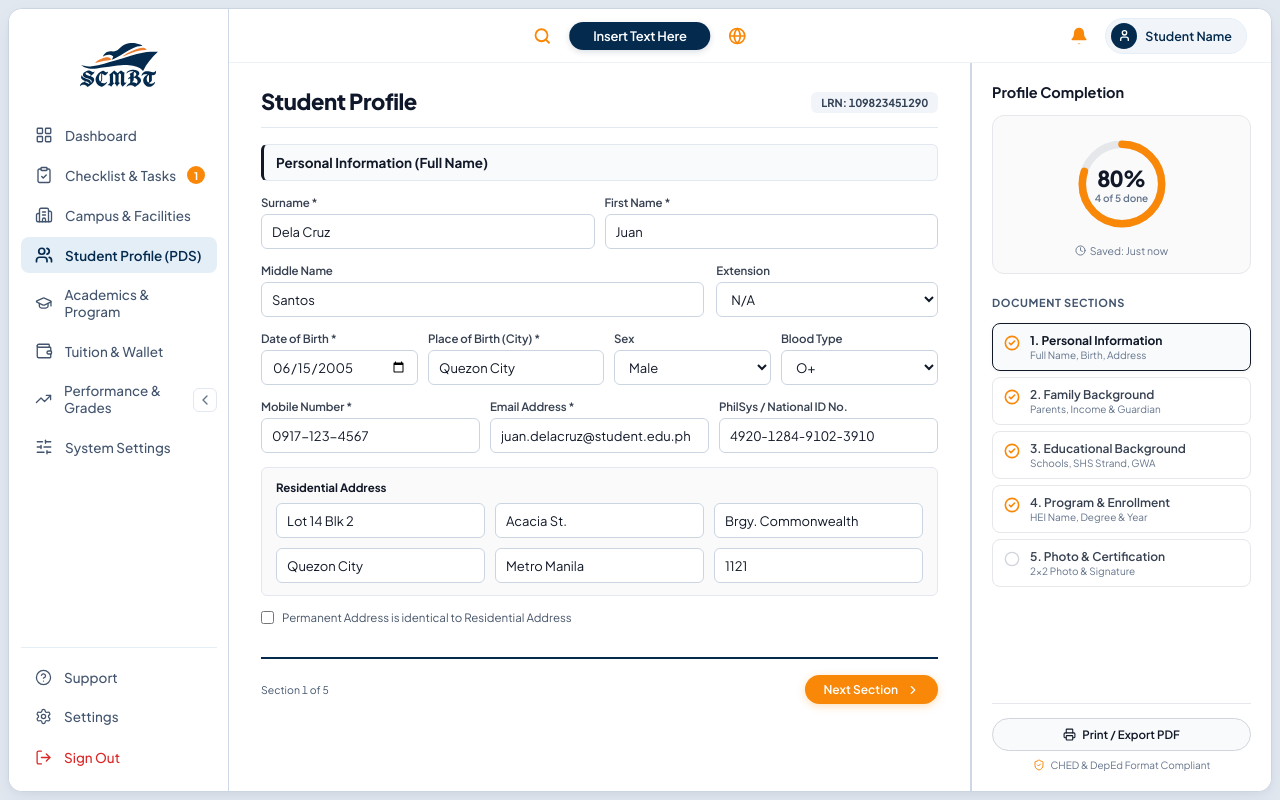
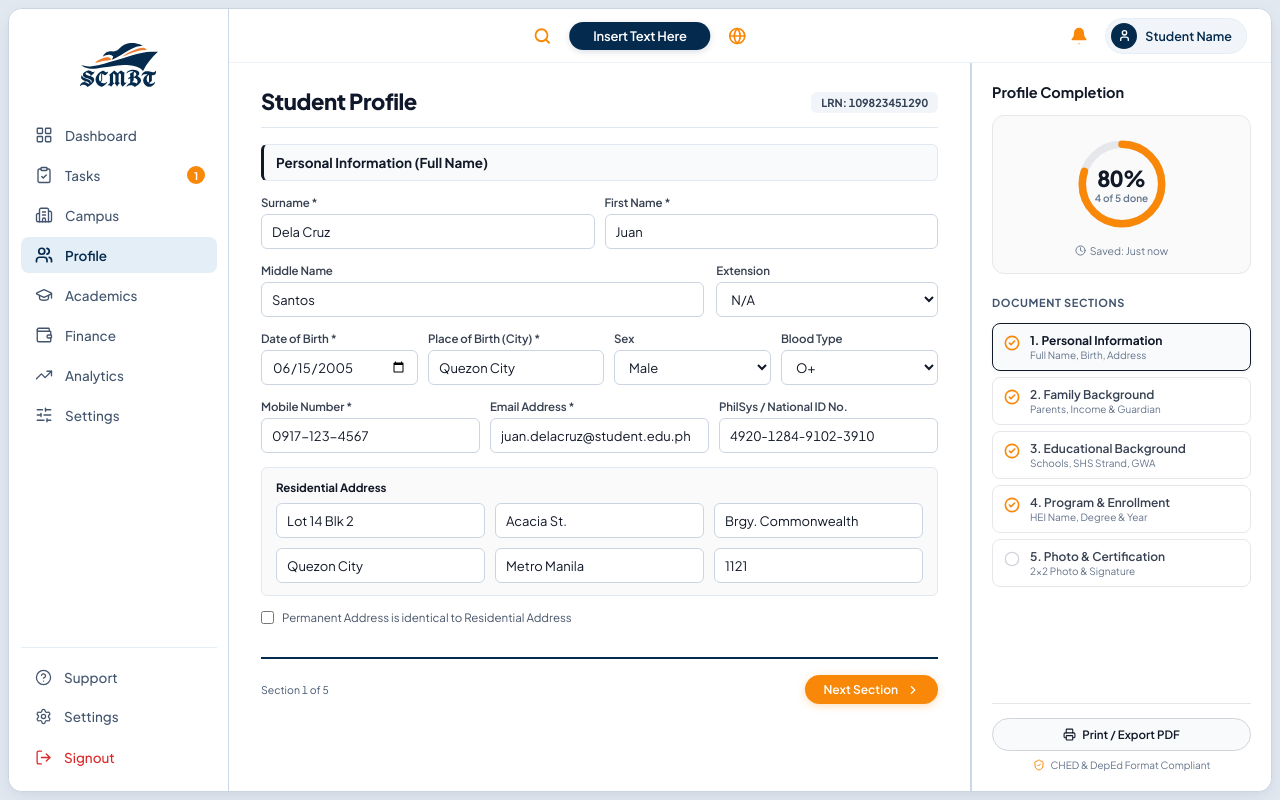
Before and after one commit to PSYDN26/rdesignSYS, a React (Vite) app: page / in a window 1280 px wide. Built offline with nearby package versions, Linux system fonts and the light colour scheme.

Commit message:
feat: enforce 1-word menu item names and trigger collapse/expand solely by clicking logo and crest

```diff
--- a/src/components/Sidebar.jsx
+++ b/src/components/Sidebar.jsx
@@ -13,9 +13,7 @@ import {
   Anchor,
   HelpCircle,
   Settings,
-  LogOut,
-  ChevronLeft,
-  ChevronRight
+  LogOut
 } from 'lucide-react';
 
 export default function Sidebar({
@@ -27,13 +25,13 @@ export default function Sidebar({
 }) {
   const mainNavItems = [
     { id: 'home', label: 'Dashboard', icon: LayoutGrid },
-    { id: 'todo', label: 'Checklist & Tasks', icon: ClipboardCheck, badge: todoCount },
-    { id: 'campus', label: 'Campus & Facilities', icon: Building2 },
-    { id: 'profile', label: 'Student Profile (PDS)', icon: Users },
-    { id: 'academics', label: 'Academics & Program', icon: GraduationCap },
-    { id: 'finance', label: 'Tuition & Wallet', icon: Wallet },
-    { id: 'analytics', label: 'Performance & Grades', icon: TrendingUp },
-    { id: 'settings', label: 'System Settings', icon: SlidersHorizontal },
+    { id: 'todo', label: 'Tasks', icon: ClipboardCheck, badge: todoCount },
+    { id: 'campus', label: 'Campus', icon: Building2 },
+    { id: 'profile', label: 'Profile', icon: Users },
+    { id: 'academics', label: 'Academics', icon: GraduationCap },
+    { id: 'finance', label: 'Finance', icon: Wallet },
+    { id: 'analytics', label: 'Analytics', icon: TrendingUp },
+    { id: 'settings', label: 'Settings', icon: SlidersHorizontal },
   ];
 
   return (
@@ -45,25 +43,20 @@ export default function Sidebar({
           STATE A: EXPANDED WIDE SIDEBAR
           ========================================================= */}
       <div className={`sidebar-expanded-content ${isCollapsed ? 'hidden-fade' : 'visible-fade'}`}>
-        {/* Header with Centered Logo & Collapse Toggle */}
+        {/* Header with Centered Logo (Click logo directly to collapse) */}
         <div className="sidebar-brand-wrapper">
-          <div style={{ flex: 1, display: 'flex', justifyContent: 'center' }}>
+          <button
+            type="button"
+            onClick={onToggleCollapse}
+            className="brand-logo-toggle-btn"
+            title="Click logo to collapse sidebar"
+            aria-label="Collapse sidebar"
+          >
             <BrandLogo style={{ height: '44px', width: 'auto' }} />
-          </div>
-          {onToggleCollapse && (
-            <button
-              type="button"
-              className="sidebar-toggle-btn"
-              onClick={onToggleCollapse}
-              title="Collapse to capsule sidebar"
-              aria-label="Collapse sidebar"
-            >
-              <ChevronLeft size={16} />
-            </button>
-          )}
+          </button>
         </div>
 
-        {/* Navigation List */}
+        {/* Navigation List - 1 Word Item Names */}
         <nav className="sidebar-nav-container">
           <ul className="prod-nav-list">
             {mainNavItems.map((item) => {
@@ -92,9 +85,9 @@ export default function Sidebar({
           </ul>
         </nav>
 
-        {/* Utility Links & Sign Out Action at Bottom */}
+        {/* Utility Links & Signout Action at Bottom - 1 Word Names */}
         <div className="sidebar-bottom-actions">
-          <button type="button" className="prod-nav-btn" title="Help & Support">
+          <button type="button" className="prod-nav-btn" title="Support">
             <HelpCircle size={17} strokeWidth={1.8} />
             <span>Support</span>
           </button>
@@ -105,7 +98,7 @@ export default function Sidebar({
           <button
             type="button"
             className="prod-nav-btn signout-btn"
-            title="Sign Out"
+            title="Signout"
             onClick={() => {
               if (window.confirm('Are you sure you want to sign out?')) {
                 alert('Signed out successfully.');
@@ -113,22 +106,23 @@ export default function Sidebar({
             }}
           >
             <LogOut size={17} strokeWidth={1.8} />
-            <span>Sign Out</span>
+            <span>Signout</span>
           </button>
         </div>
       </div>
 
       {/* =========================================================
-          STATE B: COLLAPSED CAPSULE SIDEBAR (MATCHING SPEC / IMAGE)
+          STATE B: COLLAPSED CAPSULE SIDEBAR
           ========================================================= */}
       <div className={`sidebar-collapsed-content ${isCollapsed ? 'visible-fade' : 'hidden-fade'}`}>
-        {/* Top: Large Centered Maritime College Crest Emblem */}
+        {/* Top: Large Centered Maritime Crest Emblem (Click crest directly to expand) */}
         <div className="collapsed-crest-wrapper" title="Southwestern College of Maritime, Business and Technology">
           <button
             type="button"
             onClick={onToggleCollapse}
             className="crest-btn"
-            title="Click to expand sidebar"
+            title="Click crest to expand sidebar"
+            aria-label="Expand sidebar"
           >
             <img
               src={crestEmblem}
--- a/src/index.css
+++ b/src/index.css
@@ -480,29 +480,21 @@ button:active {
   width: 100%;
 }
 
-/* Header Collapse Toggle Button */
-.sidebar-toggle-btn {
-  background: transparent;
-  border: 1px solid #e2e8f0;
-  color: #64748b;
-  border-radius: 6px;
-  width: 24px;
-  height: 24px;
+/* Brand Logo Button (Click to collapse sidebar) */
+.brand-logo-toggle-btn {
+  background: none;
+  border: none;
+  padding: 0;
+  cursor: pointer;
   display: flex;
   align-items: center;
   justify-content: center;
-  cursor: pointer;
-  position: absolute;
-  right: 0px;
-  top: 50%;
-  transform: translateY(-50%);
-  transition: all 0.15s ease;
+  transition: transform 0.2s cubic-bezier(0.34, 1.56, 0.64, 1);
+  margin: 0 auto;
 }
 
-.sidebar-toggle-btn:hover {
-  background: #f1f5f9;
-  color: #111827;
-  border-color: #cbd5e1;
+.brand-logo-toggle-btn:hover {
+  transform: scale(1.05);
 }
 
 .sidebar-nav-container {
```
